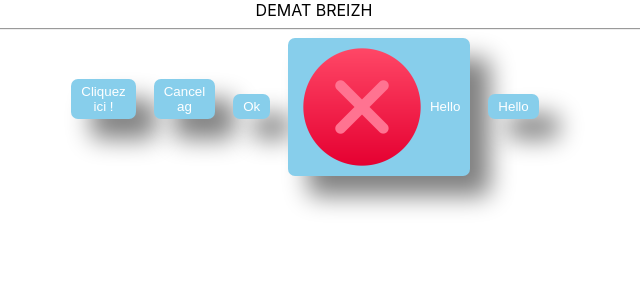
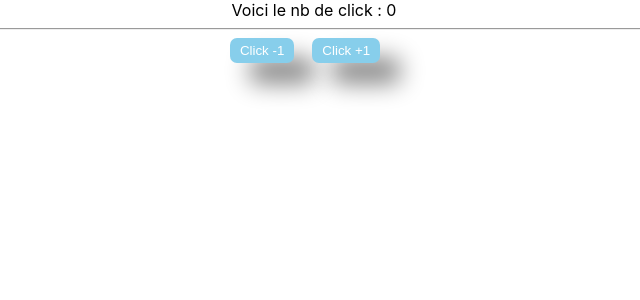
Before and after one commit to mgiul/tjs-formation, a React (Create React App) app: page / in a window 1280 px wide. Shown: the top 300 px of the page, without its empty margins (326-966 px from the left). Built offline with nearby package versions, Linux system fonts and the light colour scheme.

Commit message:
Boutton click counter

```diff
--- a/src/App/App.js
+++ b/src/App/App.js
@@ -3,15 +3,17 @@ import './App.css';
 import Button from './components/ui/Button/Button';
 
 function App() {
+  let counter = 0;
   return (
     <div className="App">
-      DEMAT BREIZH
-      <hr/>
-      <Button>Cliquez<br /> ici !</Button>
-      <Button><div>Cancel<br/>ag</div></Button>
-      <Button>Ok</Button>
-      <Button><img src="/img/red_cross.png" alt='test'/> Hello</Button>
-      <Button children="Hello"/>
+      Voici le nb de click : {counter}
+      <hr />
+      <Button onButtonClick={() => {
+        counter--;
+        console.log(counter);
+        }}>Click -1</Button>
+      <Button>Click +1</Button>
+
     </div>
   );
 }
--- a/src/App/components/ui/Button/Button.js
+++ b/src/App/components/ui/Button/Button.js
@@ -6,12 +6,18 @@ import style from './Button.module.css'
  * @returns react component structure
  */
 
-
 const Button = (props) => {
     console.log(props);
-    return <button className={style.Button}>
-        {props.children}
-    </button>;
+    return (
+        <button
+            className={style.Button}
+            onClick={(arg) => {
+                console.log(arg);
+                props.onButtonClick();
+            }}>
+            {props.children}
+        </button>
+    );
 }
 
 // function Button() {
```
